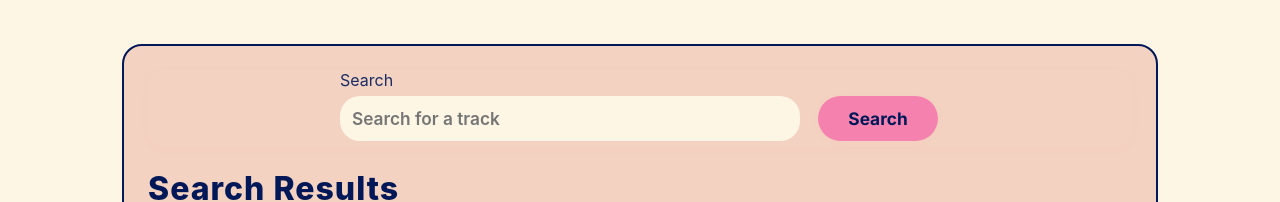
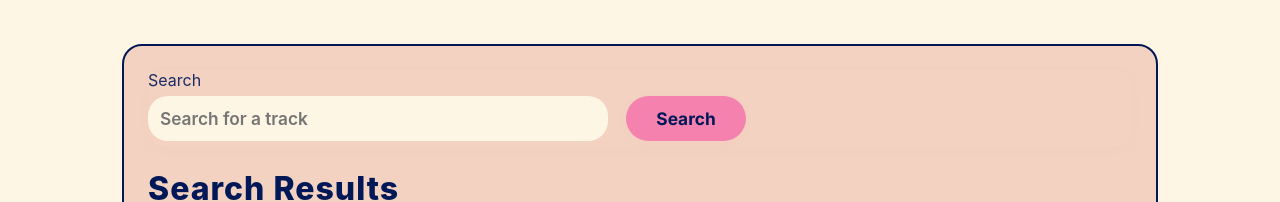
Before and after one commit to cambboyle/Spotify-Playlist-Creator, a React (Vite) app: page / in a window 1280 px wide. Shown: the part 184-386 px from the top of the page. Built offline with nearby package versions, Linux system fonts and the light colour scheme; no server answers; a web font is replaced by a local one.

Commit message:
style: left-align search bar container

```diff
--- a/src/index.css
+++ b/src/index.css
@@ -87,8 +87,8 @@
     box-shadow: 0 2px 8px rgba(245, 130, 174, 0.04);
     display: flex;
     flex-direction: column;
-    align-items: center;
-    justify-content: center;
+    align-items: flex-start;
+    justify-content: flex-start;
 }
 
 .SearchBar-form {
```
